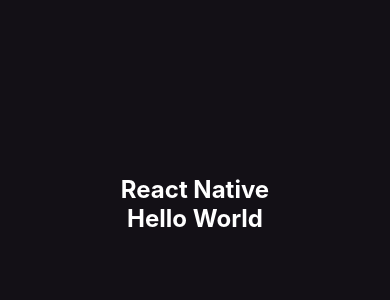
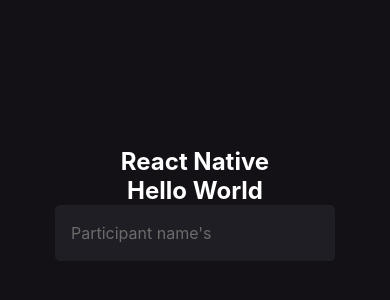
Before and after one commit to weslleyolli/ReactNative_Fundamentals, a React Native app: screen / in a window 390 px wide. Shown: the part 218-518 px from the top of the page. Built offline with nearby package versions, Linux system fonts and the light colour scheme.

Commit message:
data of input

```diff
--- a/App.tsx
+++ b/App.tsx
@@ -1,4 +1,4 @@
-import Home from "./src/screens/Home"
+import { Home } from "./src/screens/Home"
 
 export default function App(){
   return(
--- a/src/screens/Home/index.tsx
+++ b/src/screens/Home/index.tsx
@@ -1,11 +1,16 @@
 import { styles } from "./styles";
-import { Text, View } from "react-native";
+import { Text, View, TextInput } from "react-native";
 
-export default function Home(){
+export function Home(){
   return(
     <View style={styles.container}>
       <Text style={styles.eventName}>React Native</Text>
       <Text style={styles.eventName}>Hello World</Text>
+      <TextInput
+        style={styles.input}
+        placeholder="Participant name's"
+        placeholderTextColor="#6B6B6B"
+      />
     </View>
   )
 }
--- a/src/screens/Home/styles.ts
+++ b/src/screens/Home/styles.ts
@@ -13,5 +13,13 @@
       color: "#ffffff",
       fontSize: 24,
       fontWeight: "bold"
+    },
+    input:{
+        height: 56,
+        backgroundColor: "#1F1E25",
+        borderRadius: 5,
+        color: "#FDFCFE",
+        padding: 16,
+        fontSize: 16,
     }
   })
```
